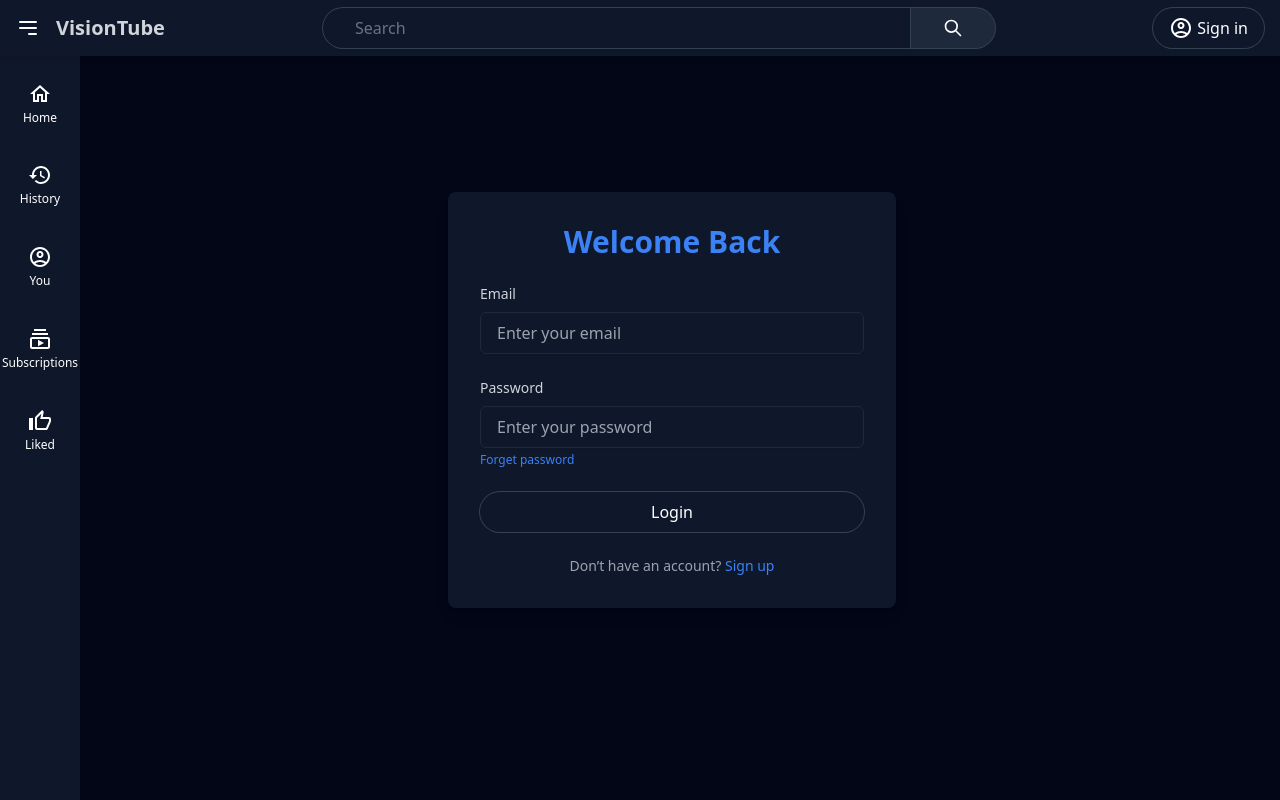
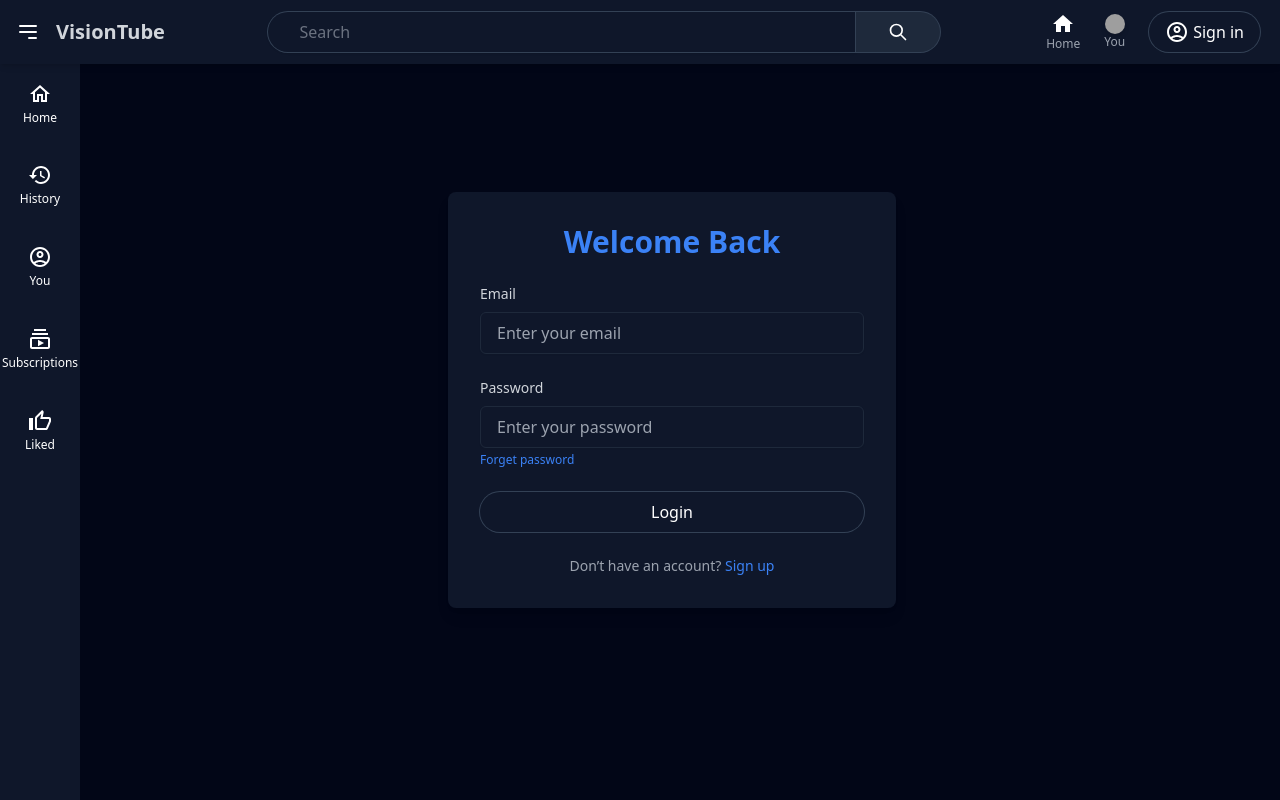
Before and after one commit to RajuKumar1213/visiontube-frontend, a React (Vite) app: page /login in a window 1280 px wide. Built offline with nearby package versions, Linux system fonts and the light colour scheme; no server answers; grey boxes are pictures that could not be loaded.

Commit message:
add the bottom navbar.

```diff
--- a/src/components/Container.jsx
+++ b/src/components/Container.jsx
@@ -2,7 +2,7 @@ import React from "react";
 
 function Container({ children, width = "max-w-6xl", className = "" }) {
   return (
-    <div className={`md:ml-24 md:mr-6 mx-auto ${width} ${className}`}>
+    <div className={`md:ml-24 md:mr-6 mx-auto  ${width} ${className}`}>
       {children}
     </div>
   );
--- a/src/components/header/Header.jsx
+++ b/src/components/header/Header.jsx
@@ -10,6 +10,7 @@ import DashboardOutlinedIcon from "@mui/icons-material/DashboardOutlined";
 import ExitToAppOutlinedIcon from "@mui/icons-material/ExitToAppOutlined";
 import { showTimedAlert } from "../../redux/features/alertSlice";
 import { setSearchQuery } from "../../redux/features/searchSlice";
+import HomeIcon from "@mui/icons-material/Home";
 
 const Header = () => {
   const userStatus = useSelector((state) => state.auth.status);
@@ -32,7 +33,7 @@ const Header = () => {
     setIsDropdownOpen(false);
   };
   return (
-    <div className="realative  bg-secondary fixed top-0 w-full z-20 ">
+    <div className="realative bg-secondary fixed top-0 w-full z-20">
       {/* <Container > */}
       <header className=" text-white px-4 py-2 flex items-center justify-between shadow-md ">
         {/* Logo Section */}
@@ -85,18 +86,56 @@ const Header = () => {
           </div>
         </div>
 
+        {userStatus && (
+          <button className="md:hidden block">
+            <svg
+              xmlns="http://www.w3.org/2000/svg"
+              fill="none"
+              viewBox="0 0 24 24"
+              stroke="currentColor"
+              className="w-5 h-5"
+            >
+              <path
+                strokeLinecap="round"
+                strokeLinejoin="round"
+                strokeWidth={2}
+                d="M21 21l-6-6m2-5a7 7 0 11-14 0 7 7 0 0114 0z"
+              />
+            </svg>
+          </button>
+        )}
+
         {/* Right Section: Avatar and Buttons */}
-        <div className="flex items-center space-x-6">
+        <div className="flex items-center justify-around md:justify-end md:space-x-6 fixed bottom-0 left-0 md:static bg-secondary w-full md:w-fit m-0 p-1">
+          <Link className="flex flex-col items-center justify-center" to="/">
+            <HomeIcon />
+            <span className="text-xs text-gray-400">Home</span>
+          </Link>
           {userStatus && (
             <Link to="/upload">
-              <Button className="flex items-center ">
-                <span className="mr-2 text-gray-300 ">
+              <Button className="flex items-center" py={2} px={2}>
+                <span className="md:mr-2 text-gray-300 ">
                   <AddRoundedIcon />
                 </span>
-                Create
+                <span className="hidden md:block">Create</span>
               </Button>
             </Link>
           )}
+
+          <div className="flex flex-col justify-center items-center">
+            <Link to={`/feed-you`}>
+              <img
+                src={
+                  userData?.avatar ||
+                  "https://cdn.pixabay.com/photo/2012/04/26/19/43/profile-42914_640.png"
+                }
+                alt="User Avatar"
+                className="w-5 h-5 rounded-full shadow-md object-cover cursor-pointer "
+              />
+            </Link>
+            <span className="text-xs text-gray-400">You</span>
+          </div>
+
           {!userStatus && (
             <Link to="/login">
               <Button className="flex items-center">
@@ -109,7 +148,7 @@ const Header = () => {
             <img
               src={userData?.avatar}
               alt="User Avatar"
-              className="w-10 h-10 rounded-full shadow-md object-cover cursor-pointer"
+              className="w-10 h-10 rounded-full shadow-md object-cover cursor-pointer hidden md:block"
               onClick={toggleDropdown}
             />
           )}
--- a/src/components/video/VideoPage.jsx
+++ b/src/components/video/VideoPage.jsx
@@ -181,7 +181,7 @@ const VideoPage = () => {
   };
 
   return (
-    <div className=" min-h-screen md:p-4 mt-4 ">
+    <div className=" min-h-screen md:p-4">
       {/* Video Section */}
       <div className="mx-auto md:rounded-lg shadow-md overflow-hidden">
         {/* Video Player */}
--- a/src/pages/HomePage.jsx
+++ b/src/pages/HomePage.jsx
@@ -57,7 +57,7 @@ function HomePage() {
             No videos found
           </h1>
         ) : (
-          <div className="pt-20 grid lg:grid-cols-3 md:grid-cols-2  grid-cols-1">
+          <div className="py-14 grid lg:grid-cols-3 md:grid-cols-2  grid-cols-1">
             {filteredVideos?.map((video) => (
               <VideoCard
                 key={video._id}
--- a/src/pages/VideoWatchPage.jsx
+++ b/src/pages/VideoWatchPage.jsx
@@ -37,7 +37,7 @@ function VideoWatchPage() {
         <h1 className="mt-6 text-2xl font-semibold">
           Watch more related videos
         </h1>
-        <div className="grid grid-cols-1 md:grid-cols-1 gap-2 mt-4">
+        <div className="grid grid-cols-1 md:grid-cols-1 gap-2 mt-4 mb-16">
           {videos &&
             videos.map((video) => (
               <div
```
